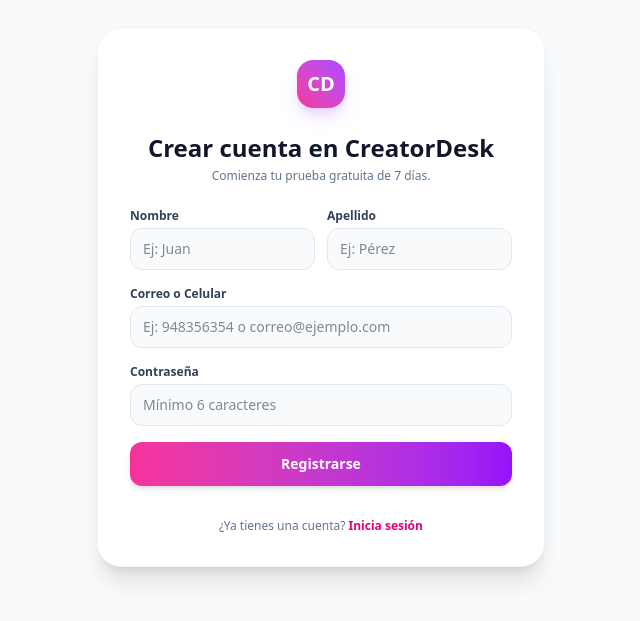
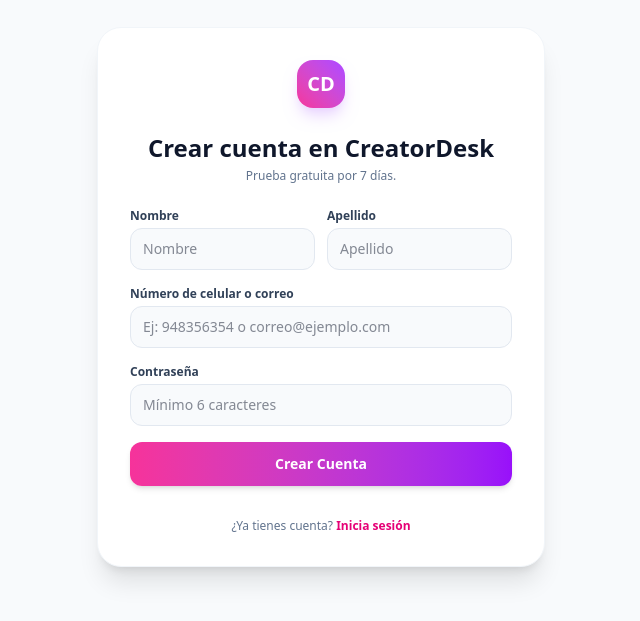
Before and after one commit to diparraguirre-oss/creatordesk, a Next.js app: page /signup in a window 1280 px wide. Shown: the part 103-724 px from the top of the page, without its empty margins (319-959 px from the left). Built offline with nearby package versions, Linux system fonts and the light colour scheme.

Commit message:
fix definitivo: formulario de signup sincronizado con API admin

```diff
--- a/src/app/signup/page.tsx
+++ b/src/app/signup/page.tsx
@@ -33,13 +33,13 @@ export default function SignupPage() {
       const data = await res.json();
 
       if (!res.ok) {
-        throw new Error(data.error || 'Error al registrar el usuario');
+        throw new Error(data.error || 'Error al crear la cuenta en el servidor');
       }
 
-      // Redirigir al login si el registro fue exitoso
+      // Redirigir directamente con indicador de éxito
       router.push('/login?registered=true');
     } catch (err: any) {
-      setErrorMsg(err.message || 'Ocurrió un error inesperado');
+      setErrorMsg(err.message || 'Error al procesar el registro');
     } finally {
       setLoading(false);
     }
@@ -56,7 +56,7 @@ export default function SignupPage() {
 
         <div className="text-center space-y-1">
           <h1 className="text-2xl font-bold text-slate-900">Crear cuenta en CreatorDesk</h1>
-          <p className="text-xs text-slate-500">Comienza tu prueba gratuita de 7 días.</p>
+          <p className="text-xs text-slate-500">Prueba gratuita por 7 días.</p>
         </div>
 
         {errorMsg && (
@@ -74,8 +74,8 @@ export default function SignupPage() {
                 required
                 value={firstName}
                 onChange={(e) => setFirstName(e.target.value)}
-                placeholder="Ej: Juan"
-                className="w-full px-3 py-2.5 bg-slate-50 border border-slate-200 rounded-xl text-sm text-slate-900 focus:outline-none focus:ring-2 focus:ring-purple-500/20 focus:border-purple-500 transition"
+                placeholder="Nombre"
+                className="w-full px-3 py-2.5 bg-slate-50 border border-slate-200 rounded-xl text-sm text-slate-900 focus:outline-none focus:ring-2 focus:ring-purple-500/20 focus:border-purple-500"
               />
             </div>
             <div>
@@ -85,21 +85,21 @@ export default function SignupPage() {
                 required
                 value={lastName}
                 onChange={(e) => setLastName(e.target.value)}
-                placeholder="Ej: Pérez"
-                className="w-full px-3 py-2.5 bg-slate-50 border border-slate-200 rounded-xl text-sm text-slate-900 focus:outline-none focus:ring-2 focus:ring-purple-500/20 focus:border-purple-500 transition"
+                placeholder="Apellido"
+                className="w-full px-3 py-2.5 bg-slate-50 border border-slate-200 rounded-xl text-sm text-slate-900 focus:outline-none focus:ring-2 focus:ring-purple-500/20 focus:border-purple-500"
               />
             </div>
           </div>
 
           <div>
-            <label className="block text-xs font-semibold text-slate-700 mb-1">Correo o Celular</label>
+            <label className="block text-xs font-semibold text-slate-700 mb-1">Número de celular o correo</label>
             <input
               type="text"
               required
               value={identifier}
               onChange={(e) => setIdentifier(e.target.value)}
               placeholder="Ej: 948356354 o correo@ejemplo.com"
-              className="w-full px-3 py-2.5 bg-slate-50 border border-slate-200 rounded-xl text-sm text-slate-900 focus:outline-none focus:ring-2 focus:ring-purple-500/20 focus:border-purple-500 transition"
+              className="w-full px-3 py-2.5 bg-slate-50 border border-slate-200 rounded-xl text-sm text-slate-900 focus:outline-none focus:ring-2 focus:ring-purple-500/20 focus:border-purple-500"
             />
           </div>
 
@@ -111,7 +111,7 @@ export default function SignupPage() {
               value={password}
               onChange={(e) => setPassword(e.target.value)}
               placeholder="Mínimo 6 caracteres"
-              className="w-full px-3 py-2.5 bg-slate-50 border border-slate-200 rounded-xl text-sm text-slate-900 focus:outline-none focus:ring-2 focus:ring-purple-500/20 focus:border-purple-500 transition"
+              className="w-full px-3 py-2.5 bg-slate-50 border border-slate-200 rounded-xl text-sm text-slate-900 focus:outline-none focus:ring-2 focus:ring-purple-500/20 focus:border-purple-500"
             />
           </div>
 
@@ -120,13 +120,13 @@ export default function SignupPage() {
             disabled={loading}
             className="w-full py-3 bg-gradient-to-r from-pink-500 to-purple-600 hover:opacity-95 text-white font-semibold rounded-xl text-sm transition shadow-md disabled:opacity-50"
           >
-            {loading ? 'Creando cuenta...' : 'Registrarse'}
+            {loading ? 'Creando cuenta...' : 'Crear Cuenta'}
           </button>
         </form>
 
         <div className="text-center pt-2">
           <p className="text-xs text-slate-500">
-            ¿Ya tienes una cuenta?{' '}
+            ¿Ya tienes cuenta?{' '}
             <Link href="/login" className="text-pink-600 font-semibold hover:underline">
               Inicia sesión
             </Link>
```
